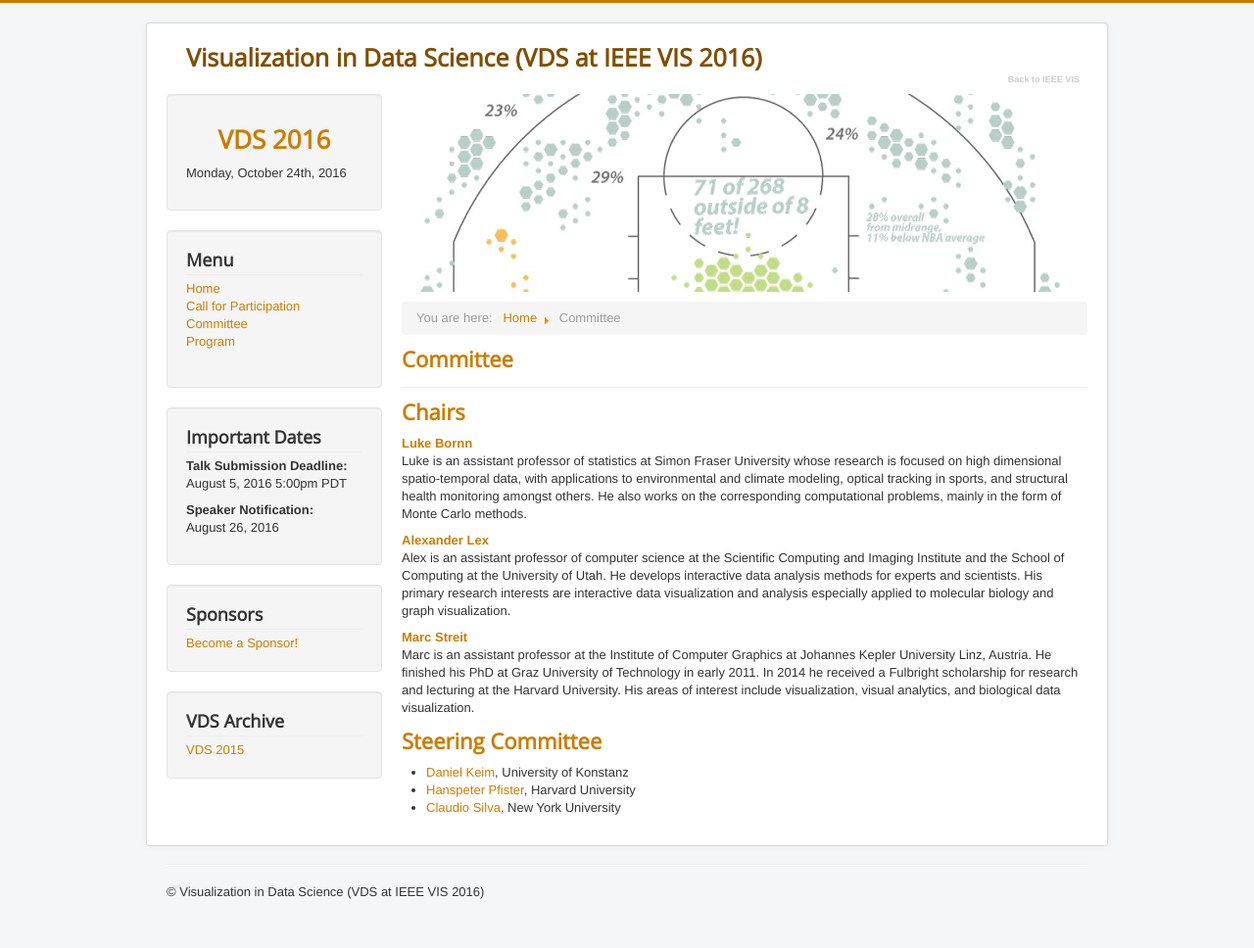
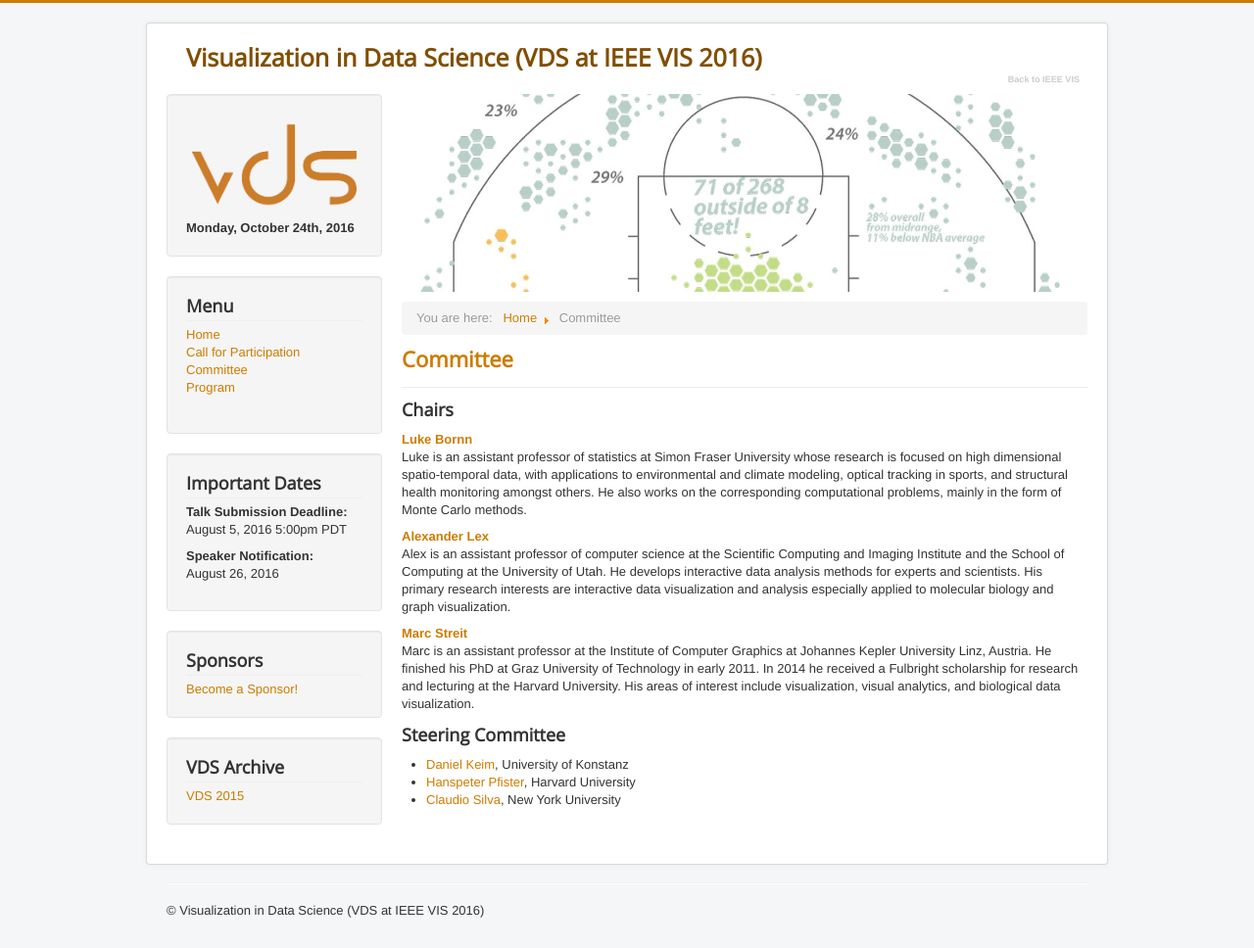
Before and after one commit to VCG/vds-2016-website, a Jekyll site: the page built from committee.md, in a window 1280 px wide. Shown: the whole page at 98% size. Built offline with Jekyll 4.4.1, drawn with Linux system fonts in a browser that asks for light colours.

Commit message:
added logo

```diff
--- a/_includes/header.html
+++ b/_includes/header.html
@@ -1,6 +1,5 @@
 <header class="header" role="banner">
   <div class="header-inner clearfix">
-    <!--<a class="brand pull-left" href="{{ site.baseurl }}/"><span class="site-title span11" title="{{ site.title }}">{{ site.title }}</span></a>-->
     <a class="brand pull-left" href="{{ site.baseurl }}/"><span class="site-title span11" title="{{ site.title }}">{{ site.title }}</span></a>
     <div class="header-search pull-right">
       <ul class="nav menu" id="top_button"><li><a href="http://www.ieeevis.org/">Back to IEEE VIS</a></li></ul>
@@ -13,8 +12,9 @@
     <div class="sidebar-nav">
       <div class="well ">
         <div class="custom">
-	  <center><h1>{{ site.conferenceshort }}</h1></center><p>{{ site.conferencedate }}</p>
-
+	  <!--<center><h1>{{ site.conferenceshort }}</h1></center><p>{{ site.conferencedate }}</p>-->
+<img src="{{ site.baseurl}}/images/vds-logo.png" alt="VDS Logo">
+          <span style="text-align: center"><b>{{ site.conferencedate }}</b></span>
         </div>
       </div>
       <div class="well _menu">
--- a/committee.md
+++ b/committee.md
@@ -4,7 +4,7 @@ title: Committee
 permalink: /committee/
 ---
 
-## Chairs
+### Chairs
 
 **[Luke Bornn](http://www.lukebornn.com/)**
 Luke is an assistant professor of statistics at Simon Fraser University whose research is focused on high dimensional spatio-temporal data, with applications to environmental and climate modeling, optical tracking in sports, and structural health monitoring amongst others. He also works on the corresponding computational problems, mainly in the form of Monte Carlo methods.
@@ -17,7 +17,7 @@ Alex is an assistant professor of computer science at the Scientific Computing a
 
 
 
-## Steering Committee
+### Steering Committee
 
 - <a href="http://www.vis.uni-konstanz.de/mitglieder/keim/">Daniel Keim</a>, University of Konstanz
 - <a href="http://www.seas.harvard.edu/directory/pfister">Hanspeter Pfister</a>, Harvard University
```
Also changed, not shown: images/vds-logo.png (added).
